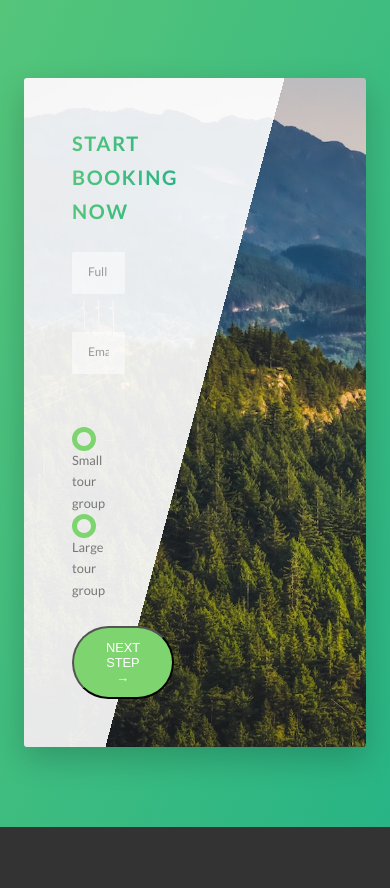
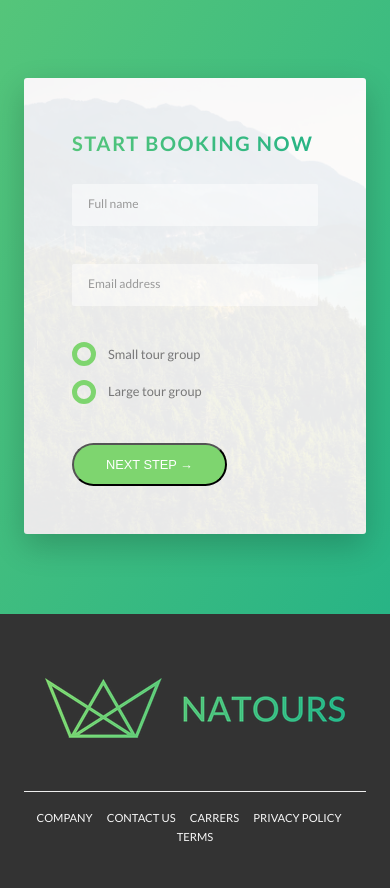
Before and after one commit to Xhoana-B/Natours, a website: page index.html in a window 390 px wide. Shown: the part 5863-6751 px from the top of the page. Drawn offline with Linux system fonts and the light colour scheme.

Commit message:
Section form made responsive

```diff
--- a/sass/components/_form.scss
+++ b/sass/components/_form.scss
@@ -16,9 +16,9 @@
     display: block;
     transition: all 0.3s;
 
-    // @include respond(tab-port) {
-    //     width: 100%;
-    // }
+    @include respond(tab-port) {
+        width: 100%;
+    }
 
     &:focus {
       outline: none;
@@ -54,10 +54,10 @@
     width: 49%;
     display: inline-block;
 
-    // @include respond(tab-port) {
-    //     width: 100%;
-    //     margin-bottom: 2rem;
-    // }
+    @include respond(tab-port) {
+        width: 100%;
+        margin-bottom: 2rem;
+    }
   }
   &__radio-input {
     display: none;
--- a/sass/pages/_home.scss
+++ b/sass/pages/_home.scss
@@ -3,7 +3,7 @@
   padding: 25rem 0;
   margin-top: -20vh;
 
-  @include respond(tab-port){
+  @include respond(tab-port) {
     padding: 20rem 0;
   }
 }
@@ -20,7 +20,7 @@
     transform: skewY(7deg);
   }
 
-  @include respond(tab-port){
+  @include respond(tab-port) {
     padding: 10rem 0;
   }
 }
@@ -53,43 +53,34 @@
 }
 
 .book {
-    background-image: linear-gradient(105deg,
-                                    rgba($color-white, .9) 0%,
-                                    rgba($color-white, .9) 50%,
-                                    transparent 50%) ,
+  background-image: linear-gradient(105deg, rgba($color-white, 0.9) 0%, rgba($color-white, 0.9) 50%, transparent 50%),
     url(../img/nat-10.jpg);
   background-size: cover;
 
   border-radius: 3px;
-    box-shadow: 0 1.5rem 4rem rgba($color-black, .2);
+  box-shadow: 0 1.5rem 4rem rgba($color-black, 0.2);
 
-//     @include respond(tab-land) {
-//         background-image: linear-gradient(105deg,
-//         rgba($color-white, .9) 0%,
-//         rgba($color-white, .9) 65%,
-//         transparent 65%) ,
-// url(../img/nat-10.jpg);
-//         background-size: cover;
-//     }
+  @include respond(tab-land) {
+    background-image: linear-gradient(105deg, rgba($color-white, 0.9) 0%, rgba($color-white, 0.9) 65%, transparent 65%),
+      url(../img/nat-10.jpg);
+    background-size: cover;
+  }
 
-//     @include respond(tab-port) {
-//         background-image: linear-gradient(to right,
-//         rgba($color-white, .9) 0%,
-//         rgba($color-white, .9) 100%),
-// url(../img/nat-10.jpg);
-//     }
-
+  @include respond(tab-port) {
+    background-image: linear-gradient(to right, rgba($color-white, 0.9) 0%, rgba($color-white, 0.9) 100%),
+      url(../img/nat-10.jpg);
+  }
 
   &__form {
     width: 50%;
     padding: 6rem;
 
-        // @include respond(tab-land) {
-        //     width: 65%;
-        // }
+    @include respond(tab-land) {
+      width: 65%;
+    }
 
-        // @include respond(tab-port) {
-        //     width: 100%;
-        // }
+    @include respond(tab-port) {
+      width: 100%;
     }
   }
+}
```
Also changed, not shown: css/style.css. Lines whose indentation alone changed are shown as unchanged.
